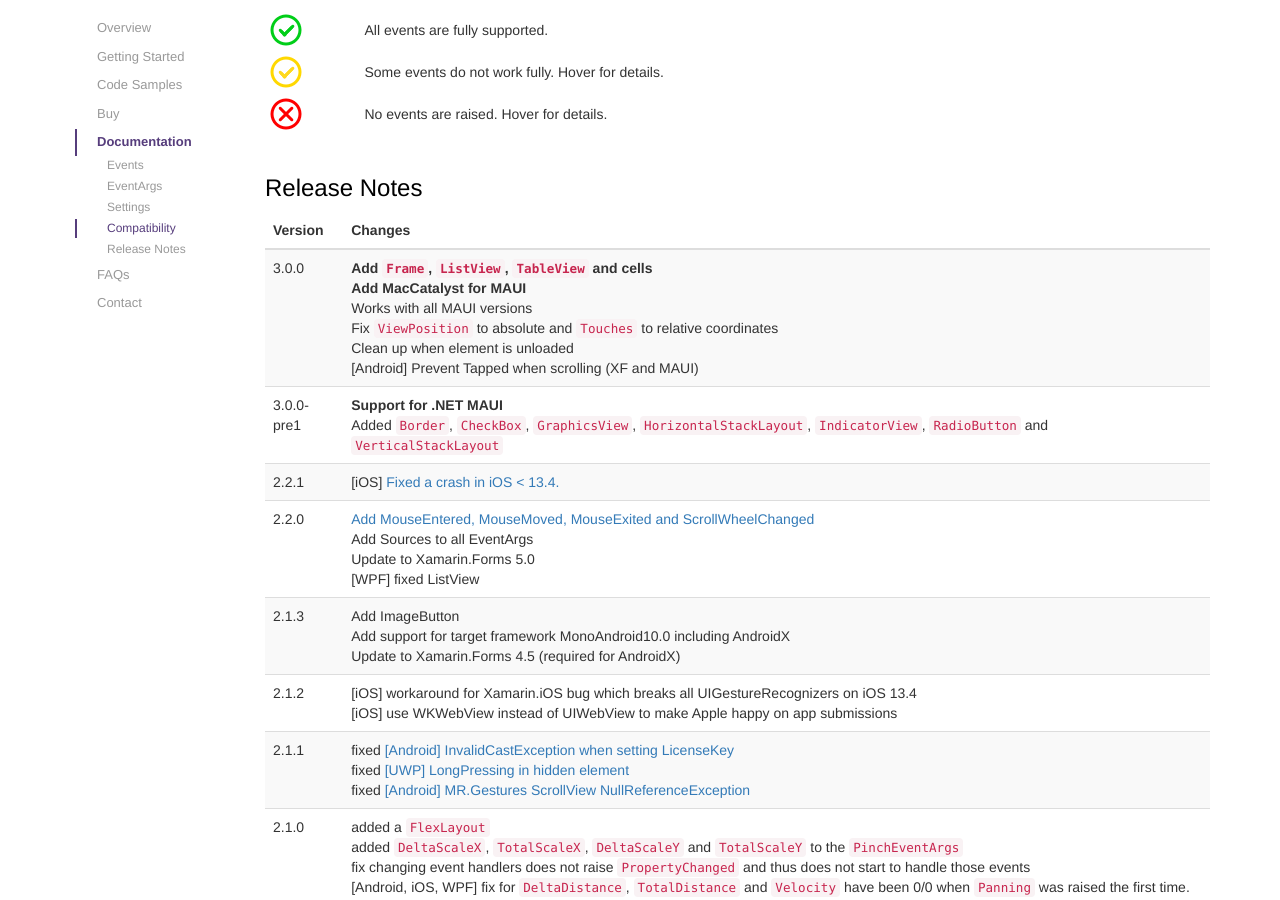
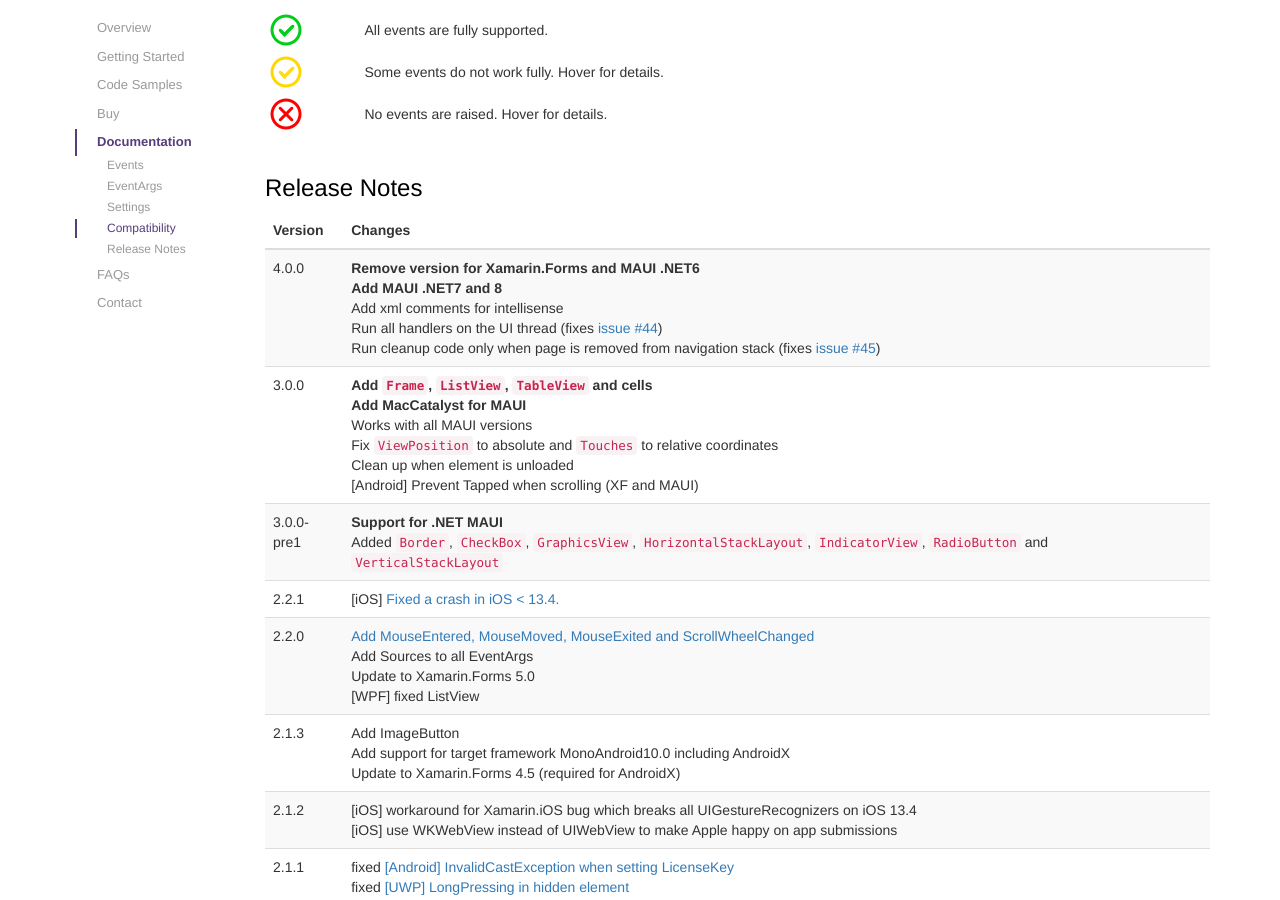
Before and after one commit to MichaelRumpler/GestureSample, a Jekyll site: the page built from index.md, in a window 1280 px wide and 900 px high, scrolled down 8764 px. Built offline with Jekyll 4.4.1, drawn with Linux system fonts in a browser that asks for light colours.

Commit message:
release v4.0.0

```diff
--- a/parts/5_4_ReleaseNotes.html
+++ b/parts/5_4_ReleaseNotes.html
@@ -9,6 +9,16 @@
             </tr>
         </thead>
         <tbody>
+            <tr>
+                <td>4.0.0</td>
+                <td>
+                    <b>Remove version for Xamarin.Forms and MAUI .NET6</b><br>
+                    <b>Add MAUI .NET7 and 8</b><br>
+                    Add xml comments for intellisense<br>
+                    Run all handlers on the UI thread (fixes <a href="https://github.com/MichaelRumpler/GestureSample/issues/44" target="_blank">issue #44</a>)<br>
+                    Run cleanup code only when page is removed from navigation stack (fixes <a href="https://github.com/MichaelRumpler/GestureSample/issues/45" target="_blank">issue #45</a>)<br>
+                </td>
+            </tr>
             <tr>
                 <td>3.0.0</td>
                 <td>
```
